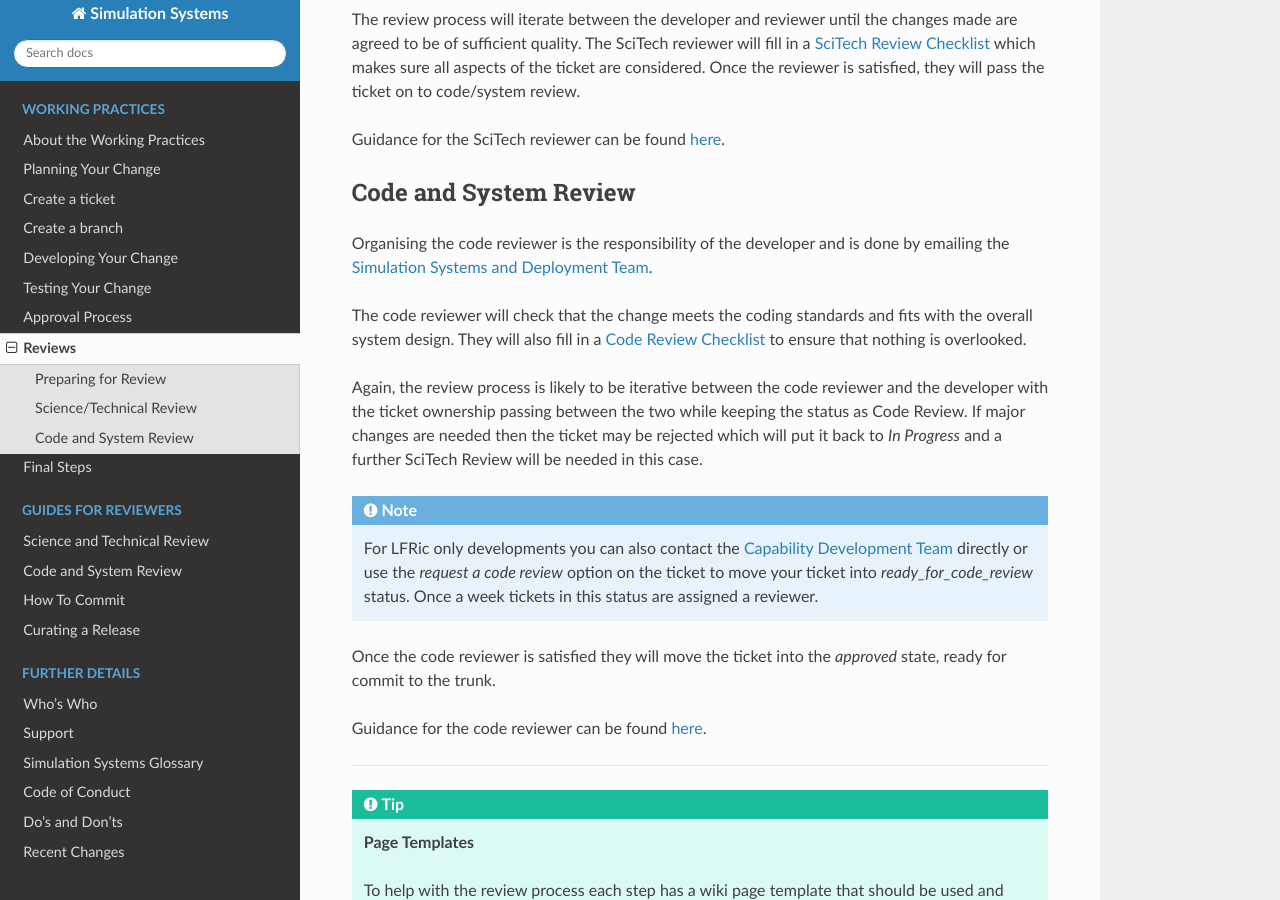
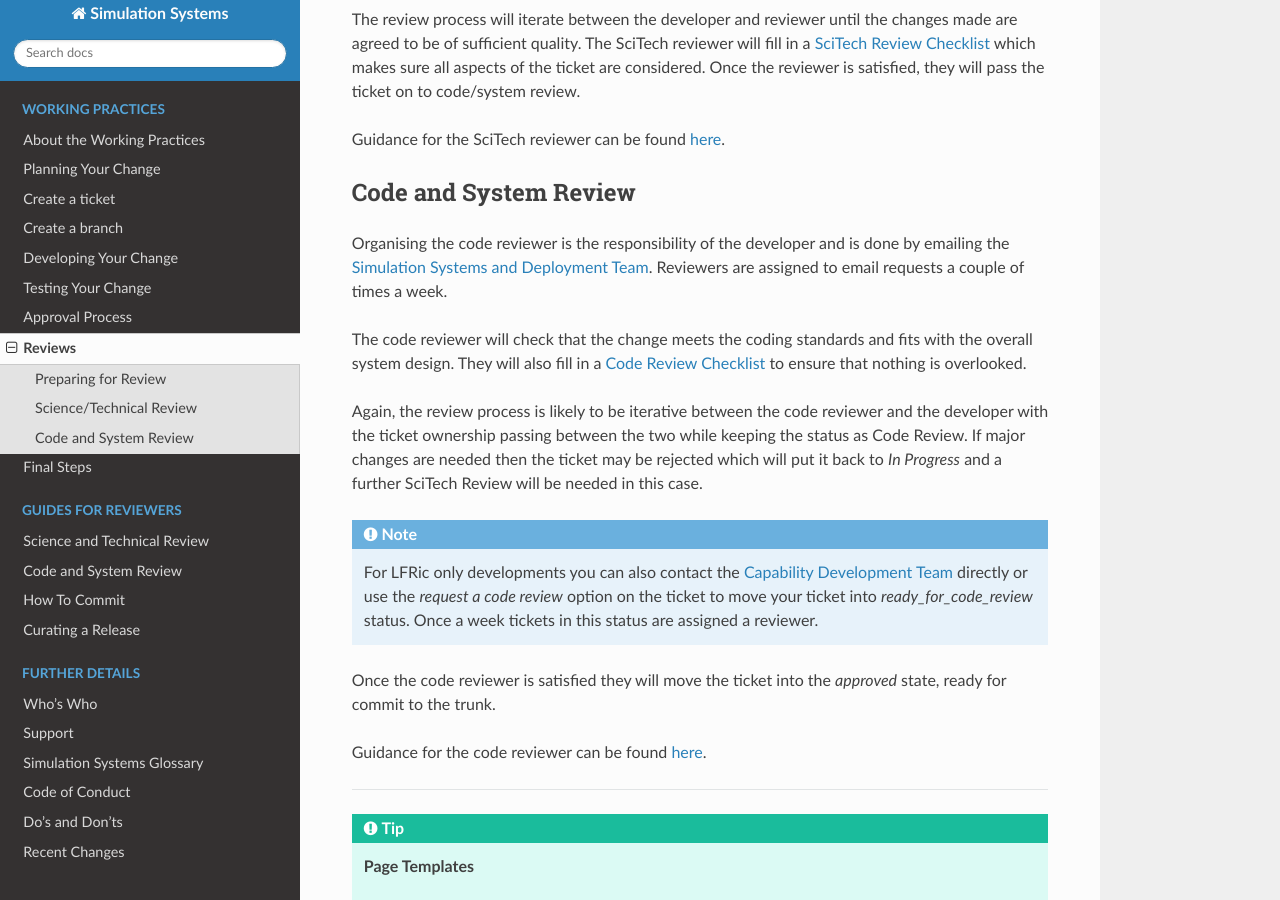
Before and after one commit to MetOffice/simulation-systems, a Sphinx documentation site: the page built from source/WorkingPractices/reviews.rst, in a window 1280 px wide and 900 px high, scrolled down 1532 px. Built offline with Sphinx 7.4.7 and the Read the Docs theme 2.0.0, drawn with Linux system fonts in a browser that asks for light colours.

Commit message:
review timing

```diff
--- a/source/WorkingPractices/reviews.rst
+++ b/source/WorkingPractices/reviews.rst
@@ -70,7 +70,8 @@ Guidance for the SciTech reviewer can be found :ref:`here <scitech_review>`.
 Code and System Review
 ----------------------
 Organising the code reviewer is the responsibility of the developer and is
-done by emailing the :ref:`ssd`.
+done by emailing the :ref:`ssd`. Reviewers are assigned to email requests a
+couple of times a week.
 
 The code reviewer will check that the change meets the coding standards and fits
 with the overall system design. They will also fill in a :ref:`Code Review
```
